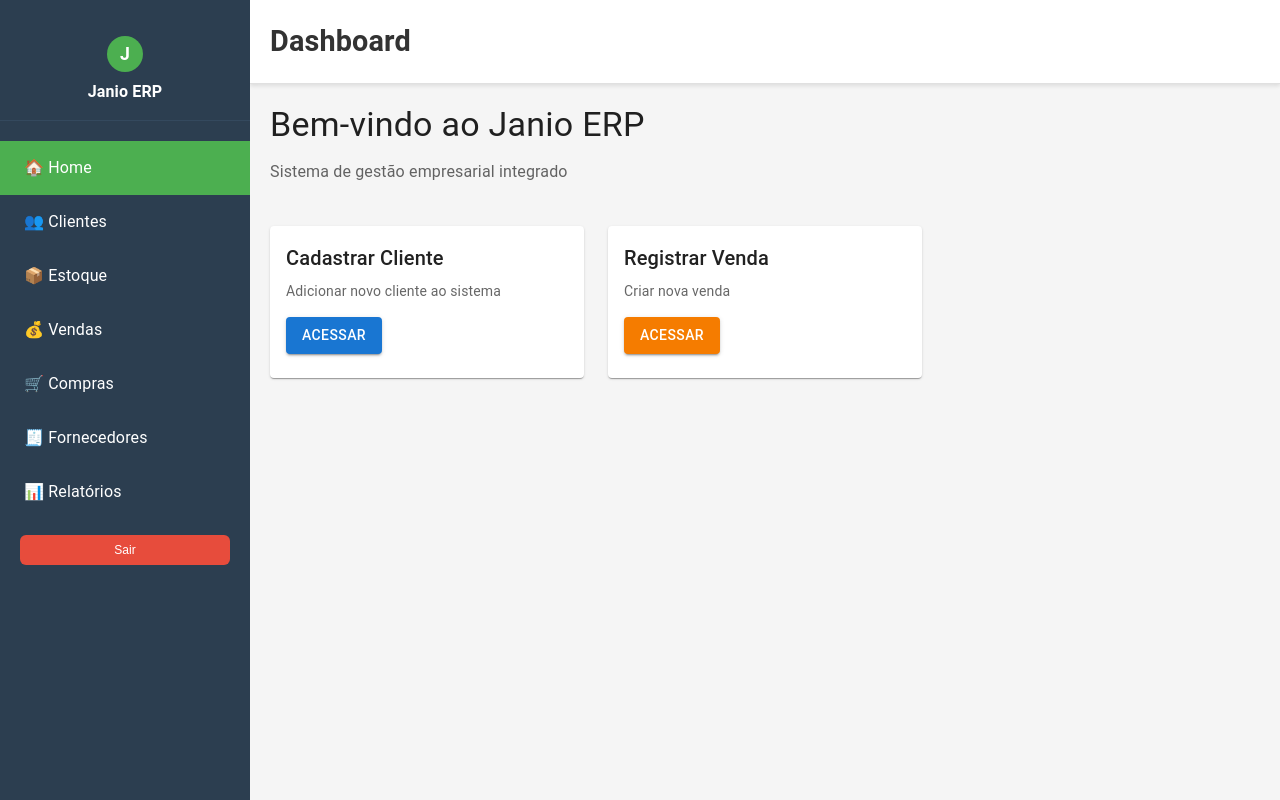
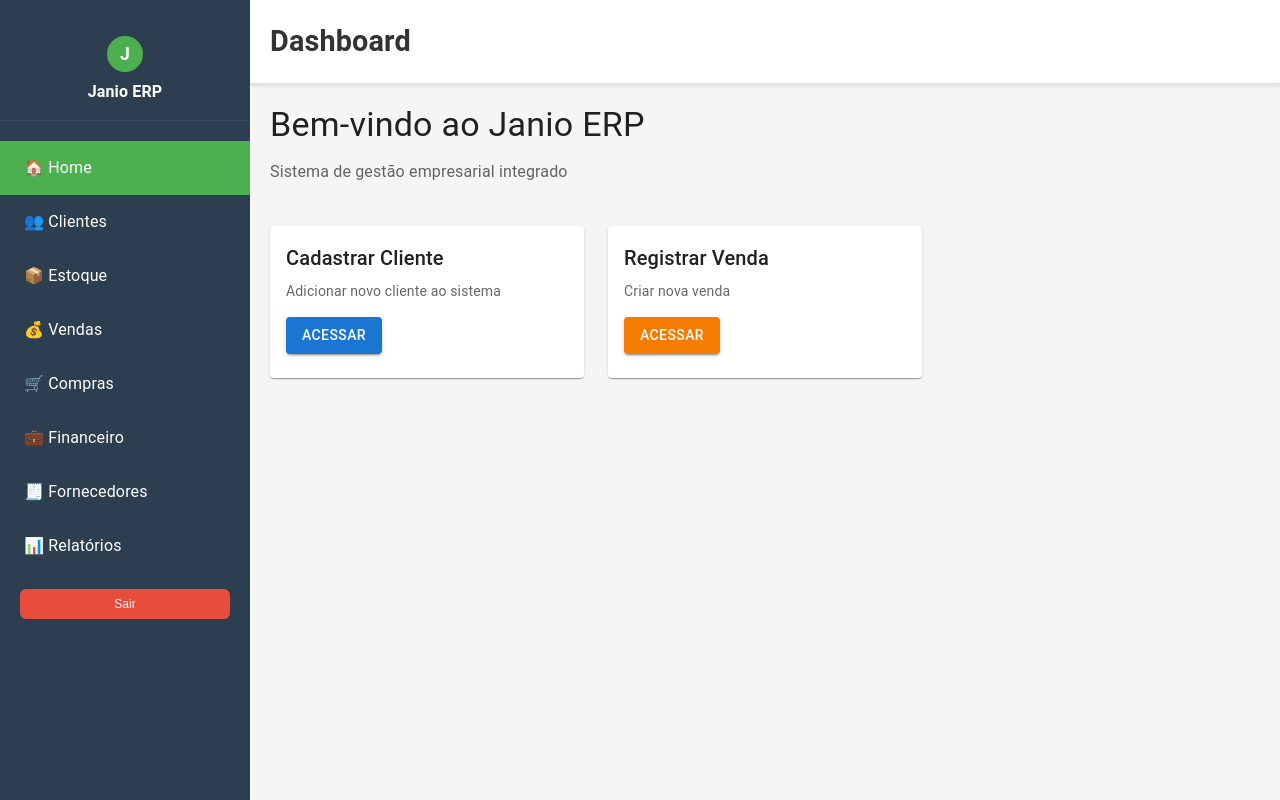
Before and after one commit to icaro-c-santos/janio-front, a React (Vite) app: page / in a window 1280 px wide. Built offline with nearby package versions, Linux system fonts and the light colour scheme; sample sign-in values are in the browser's storage.

Commit message:
cria pagina financeiro

```diff
--- a/src/App.tsx
+++ b/src/App.tsx
@@ -15,6 +15,7 @@ import ReportsPage from './pages/reports';
 import SuppliersPage from './pages/suppliers';
 import InventoryPurchasesPage from './pages/purchases';
 import SalesPage from './pages/Sales';
+import FinancialPage from './pages/financial';
 
 const theme = createTheme({
     palette: {
@@ -71,6 +72,13 @@ function App() {
                                     </ResponsiveLayout>
                                 </PrivateRoute>
                             } />
+                            <Route path="/financeiro" element={
+                                <PrivateRoute requiredRole="admin">
+                                    <ResponsiveLayout>
+                                        <FinancialPage />
+                                    </ResponsiveLayout>
+                                </PrivateRoute>
+                            } />
                             <Route path="/fornecedores" element={
                                 <PrivateRoute requiredRole="admin">
                                     <ResponsiveLayout>
--- a/src/components/Layout.tsx
+++ b/src/components/Layout.tsx
@@ -138,6 +138,23 @@ const Layout = ({ children }: { children: ReactNode }) => {
                 🛒 Compras
               </Link>
               <Link
+                to="/financeiro"
+                style={{
+                  display: "block",
+                  padding: "15px 20px",
+                  color: "white",
+                  textDecoration: "none",
+                  backgroundColor: isActive("/financeiro")
+                    ? "#4CAF50"
+                    : "transparent",
+                  borderLeft: isActive("/financeiro")
+                    ? "4px solid #4CAF50"
+                    : "4px solid transparent",
+                }}
+              >
+                💼 Financeiro
+              </Link>
+              <Link
                 to="/fornecedores"
                 style={{
                   display: "block",
@@ -223,6 +240,7 @@ const Layout = ({ children }: { children: ReactNode }) => {
             {location.pathname === "/clientes" && "Clientes"}
             {location.pathname === "/vendas" && "Vendas"}
             {location.pathname === "/compras" && "Compras"}
+            {location.pathname === "/financeiro" && "Financeiro"}
             {location.pathname === "/fornecedores" && "Fornecedores"}
           </h1>
         </header>
--- a/src/components/MobileLayout.tsx
+++ b/src/components/MobileLayout.tsx
@@ -21,8 +21,10 @@ import {
     ShoppingCart as ShoppingCartIcon,
     Assessment as AssessmentIcon,
     Close as CloseIcon,
+    Money as MoneyIcon,
 } from '@mui/icons-material';
 import { useNavigate, useLocation } from 'react-router-dom';
+import FinancialPage from '../pages/financial';
 
 interface MobileLayoutProps {
     children: React.ReactNode;
@@ -40,6 +42,7 @@ const MobileLayout: React.FC<MobileLayoutProps> = ({ children }) => {
         { label: 'Vendas', path: '/vendas', icon: <ShoppingCartIcon /> },
         { label: 'Compras', path: '/compras', icon: <ShoppingCartIcon /> },
         { label: 'Fornecedores', path: '/fornecedores', icon: <PeopleIcon /> },
+        { label: 'Financeiro', path: '/financeiro', icon: <MoneyIcon /> },
         { label: 'Relatórios', path: '/reports', icon: <AssessmentIcon /> },
     ];
 
--- /dev/null
+++ b/src/pages/financial/index.tsx
@@ -0,0 +1,31 @@
+import React, { useState } from 'react';
+import { Box, Paper, Tabs, Tab, Typography } from '@mui/material';
+
+const FinancialPage: React.FC = () => {
+  const [tab, setTab] = useState(0);
+
+  return (
+    <Box p={2}>
+      <Paper sx={{ mb: 2 }}>
+        <Tabs value={tab} onChange={(_e, v) => setTab(v)} aria-label="tabs-financeiro" variant="scrollable">
+          <Tab label="Contas a pagar" />
+          <Tab label="Contas a receber" />
+        </Tabs>
+      </Paper>
+
+      {tab === 0 && (
+        <Box>
+          <Typography color="text.secondary">Em breve: listagem de contas a pagar</Typography>
+        </Box>
+      )}
+
+      {tab === 1 && (
+        <Box>
+          <Typography color="text.secondary">Em breve: listagem de contas a receber</Typography>
+        </Box>
+      )}
+    </Box>
+  );
+};
+
+export default FinancialPage;
```
